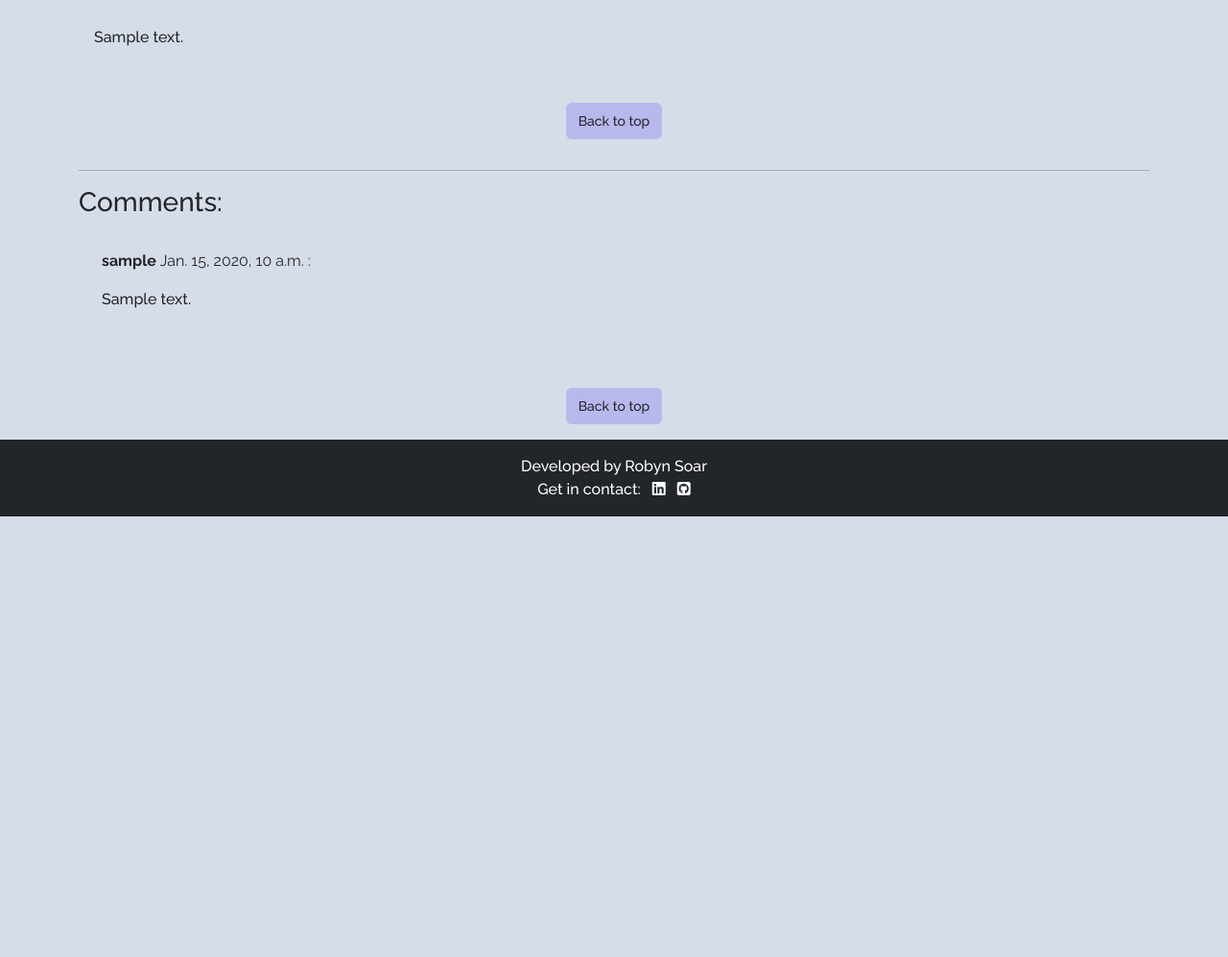
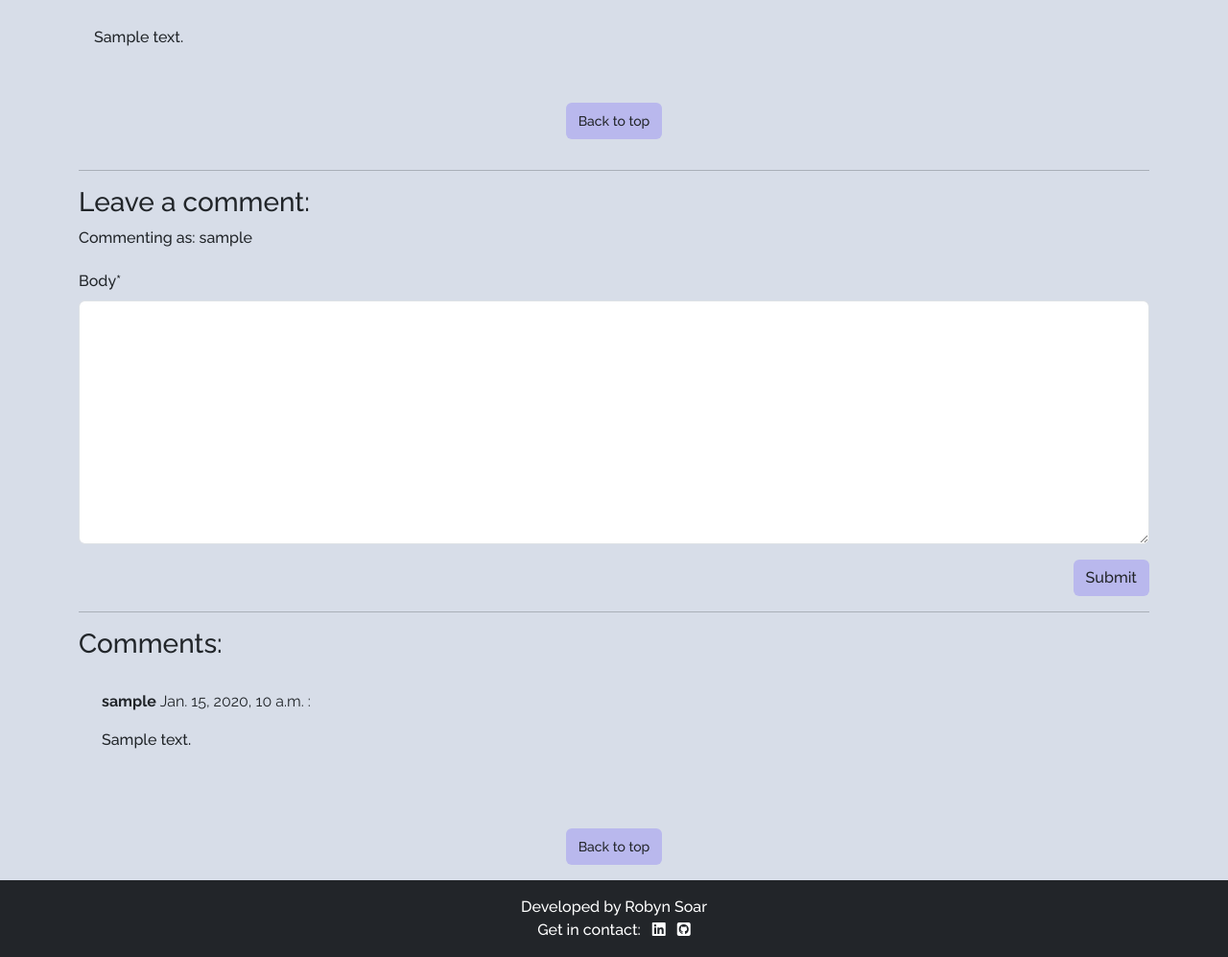
Before and after one commit to RobynSoar/dream-portal, a Django app: a page that uses home/templates/home/post_detail.html in a window 1280 px wide. Shown: the part 305-1302 px from the top of the page at 96% size. Before the commit the page ends 843 px from the top, so only its background shows below. Run offline with Django 4.2, Linux system fonts and the light colour scheme; a user stored in the database is signed in; tables that the repository leaves empty hold one stand-in row (values such as "Sample post"); some libraries are stand-ins or nearby versions.

Commit message:
Add auth user comment form

```diff
--- /dev/null
+++ b/home/forms.py
@@ -0,0 +1,8 @@
+from .models import Comment
+from django import forms
+
+
+class CommentForm(forms.ModelForm):
+    class Meta:
+        model = Comment
+        fields = ('body',)
--- a/home/templates/home/post_detail.html
+++ b/home/templates/home/post_detail.html
@@ -1,6 +1,7 @@
 {% extends 'base.html' %}
 {% block content %}
 {% load static %}
+{% load crispy_forms_tags %}
 
 <div class="masthead">
     <div class="container">
@@ -49,6 +50,26 @@
     <div class="col-12 py-3 d-flex justify-content-center">
         <a href="#top" class="btn btn-nav fs-small"><small>Back to top</small></a>
     </div>
+    <!-- Comment Form -->
+    <div class="col-12">
+        <div class="card-body">
+            <hr>
+            <h3>Leave a comment:</h3>
+            {% if user.is_authenticated %}
+            <p>Commenting as: {{ user.username }}</p>
+            <form id="commentForm" method="post" style="margin-top: 1.3em;">
+                {{ comment_form | crispy }}
+                {% csrf_token %}
+                <div class="d-flex">
+                    <button id="submitButton" type="submit" class="btn btn-signup ms-auto">Submit</button>
+                </div>
+            </form>
+            {% else %}
+            <p><a href="{% url 'account_login' %}" class="link" aria-label="Link to navigate to log in page">Log in</a>
+                to leave a comment</p>
+            {% endif %}
+        </div>
+    </div>
     <!-- Displaying Comments -->
     <div id="comments" class="row g-0">
         <div class="col-12 card mb-4">
--- a/home/views.py
+++ b/home/views.py
@@ -5,7 +5,9 @@ It includes the logic to render templates and handle requests.
 
 from django.shortcuts import render, get_object_or_404
 from django.views import generic
+from django.contrib import messages
 from .models import Post
+from .forms import CommentForm
 
 
 # Create your views here.
@@ -40,6 +42,21 @@ def post_detail(request, slug):
     comments = post.comments.all().order_by("-created_on")
     comment_count = post.comments.count()
 
+    # If user submits a comment
+    if request.method == "POST":
+        comment_form = CommentForm(data=request.POST)
+        if comment_form.is_valid():
+            comment = comment_form.save(commit=False)
+            comment.author = request.user
+            comment.post = post
+            comment.save()
+            messages.add_message(
+                request, messages.SUCCESS,
+                'Comment submitted'
+            )
+
+    comment_form = CommentForm()
+
     return render(
         request,
         "home/post_detail.html",
@@ -47,5 +64,6 @@ def post_detail(request, slug):
             "post": post,
             "comments": comments,
             "comment_count": comment_count,
+            "comment_form": comment_form,
         },
     )
--- a/requirements.txt
+++ b/requirements.txt
@@ -1,9 +1,11 @@
 asgiref==3.8.1
 cloudinary==1.42.1
+crispy-bootstrap5==0.7
 dj-database-url==0.5.0
 Django==4.2.18
 django-allauth==0.57.2
 django-cloudinary-storage==0.3.0
+django-crispy-forms==2.3
 django-summernote==0.8.20.0
 gunicorn==20.1.0
 oauthlib==3.2.2
```
Also changed, not shown: dream-portal/settings.py (+9 -0 lines).
